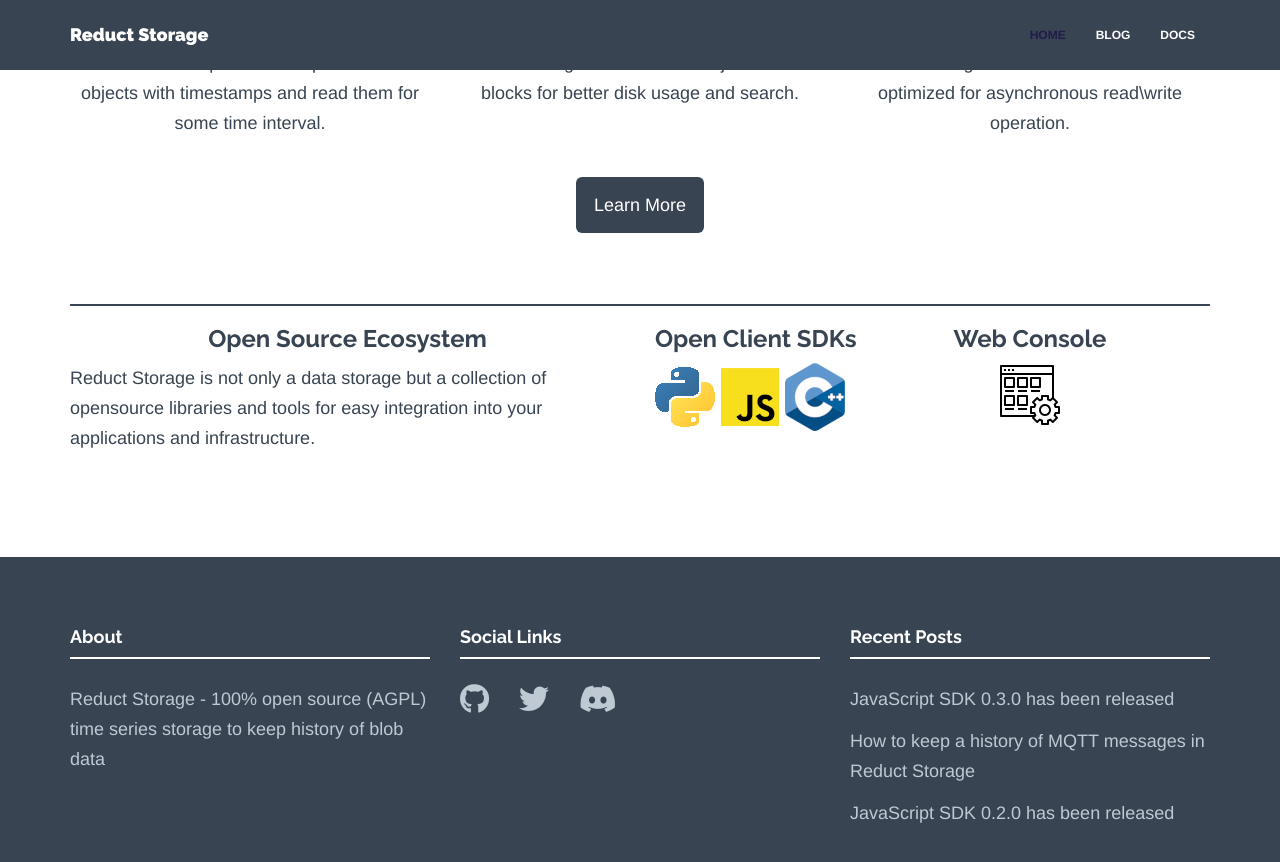
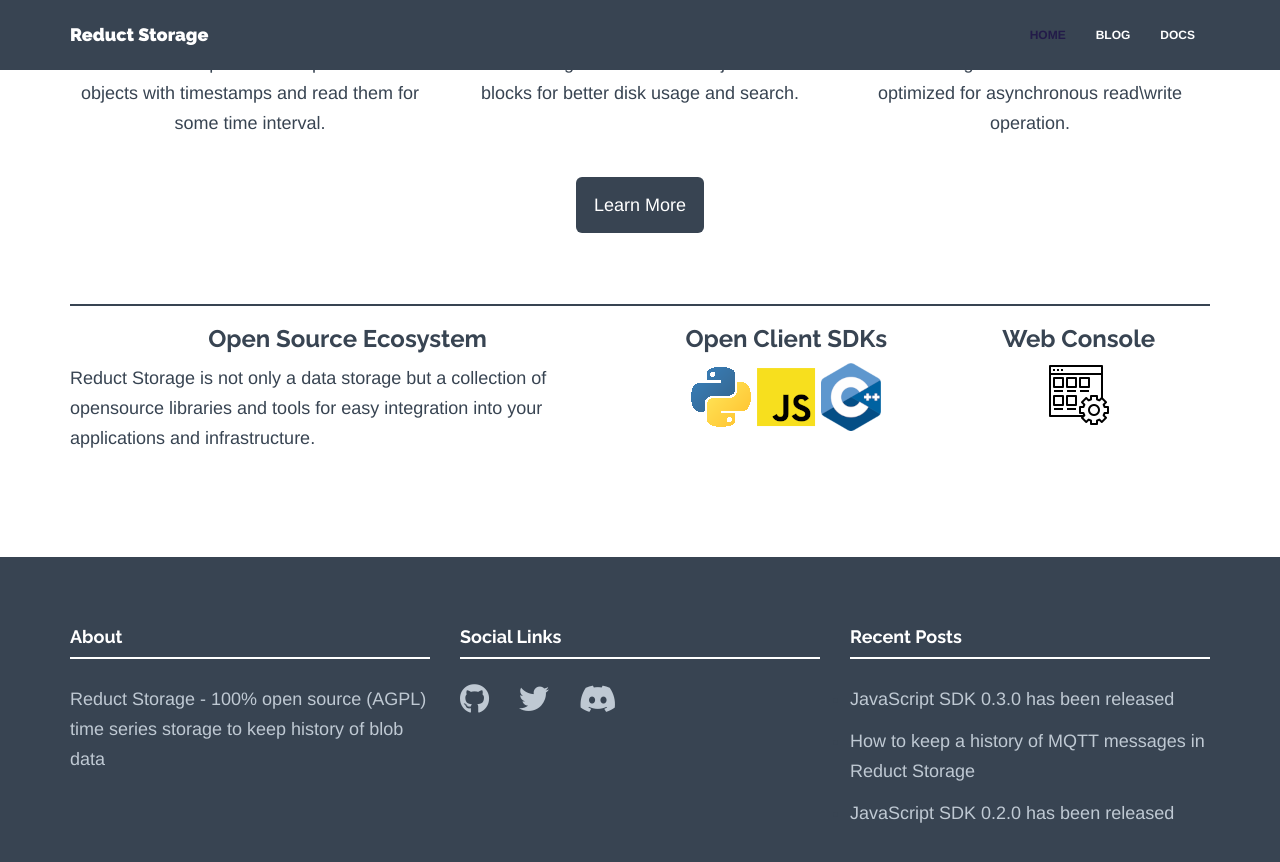
Before and after one commit to reductstore/homepage, a Jekyll site: the page built from index.html, in a window 1280 px wide and 900 px high, scrolled down 725 px. Shown: the top 862 px of the window. Built offline with Jekyll 4.4.1, drawn with Linux system fonts in a browser that asks for light colours; nearby versions of some CDN libraries.

Commit message:
fix mobile version

```diff
--- a/index.html
+++ b/index.html
@@ -42,8 +42,8 @@
           </p>
         </div>
         <div class="col-md-3 col-md-offset-0">
-          <h3 class="text-left">Open Client SDKs</h3>
-          <div class="text-left">
+          <h3 class="text-center">Open Client SDKs</h3>
+          <div class="text-center">
             <a href="https://github.com/reduct-storage/reduct-py">
               <img src="assets/img/blog/thumbs/python.png" alt="Reduct Storage Client SDK for Python"/>
             </a>
@@ -55,7 +55,7 @@
             </a>
           </div>
         </div>
-        <div class="col-md-2 col-md-offset-0">
+        <div class="col-md-3 col-md-offset-0">
           <h3 class="text-center">Web Console</h3>
           <div class="text-center">
             <a href="https://github.com/reduct-storage/web-console">
```
